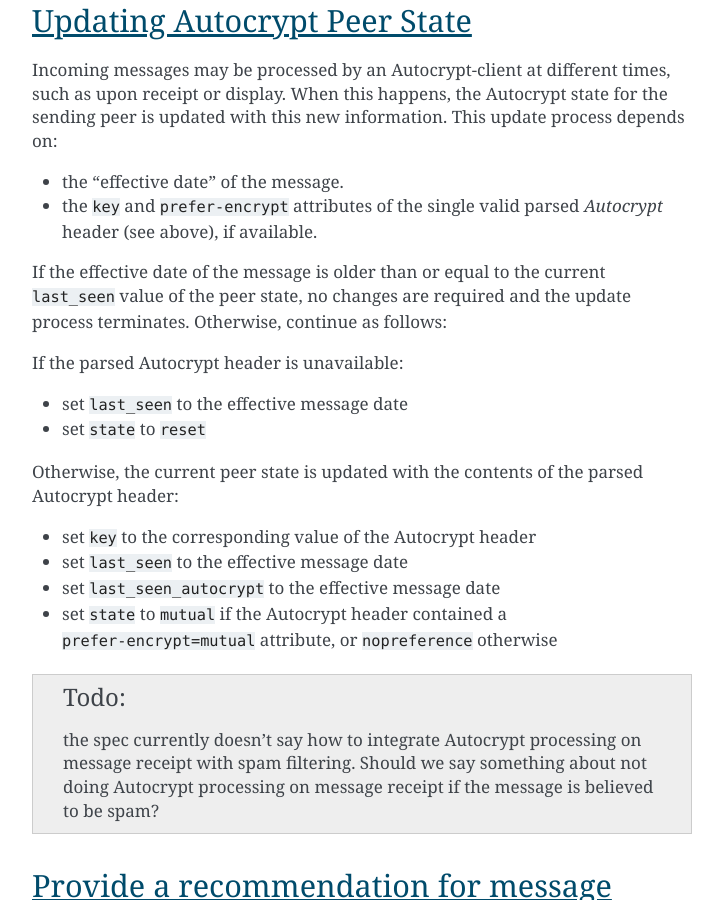
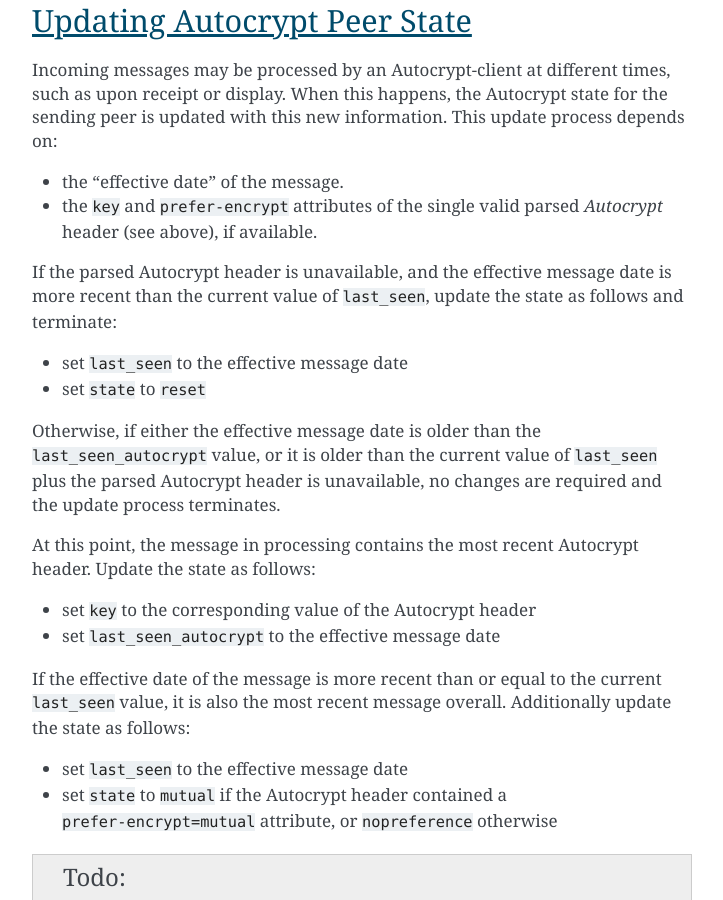
Before and after one commit to autocrypt/autocrypt, a Sphinx documentation site: the page built from doc/level0.rst, in a window 1280 px wide and 900 px high, scrolled down 9039 px. Shown: the whole window, without its empty margins (388-1111 px from the left). Built offline with Sphinx 7.4.7, drawn with Linux system fonts in a browser that asks for light colours.

Commit message:
Handle update case where message is more recent than last_update_autocrypt (fixes #73)
Consider the following 4 messages, which were sent in chronological
order by a single peer. [A] means has a legitimate Autocrypt header, [N]
means no Autocrypt header:

M1[A]
M2[N]
M3[A]
M4[N]
If they are ingested in order sent, then the state for the peer is:

key = M3.key
last_seen = M4.date
last_seen_autocrypt = M3.date
state = reset
But if M3 is ingested after M4, then the state for the peer is:

key = M1.key
last_seen = M4.date
last_seen_autocrypt = M1.date
state = reset
To fix this: nstead of only considering the last_seen
date for the peer during message ingestion, we also need to consider the last_seen_autocrypt.

This should ensure that autocrypt_peer_state is independent of order of message
ingestion.

```diff
--- a/doc/level0.rst
+++ b/doc/level0.rst
@@ -406,21 +406,29 @@
 - the ``key`` and ``prefer-encrypt`` attributes of the single valid
   parsed :mailheader:`Autocrypt` header (see above), if available.
 
-If the effective date of the message is older than or equal to the
-current ``last_seen`` value of the peer state, no changes are required
-and the update process terminates. Otherwise, continue as follows:
-
-If the parsed Autocrypt header is unavailable:
+If the parsed Autocrypt header is unavailable, and the effective
+message date is more recent than the current value of ``last_seen``,
+update the state as follows and terminate:
 
 - set ``last_seen`` to the effective message date
 - set ``state`` to ``reset``
 
-Otherwise, the current peer state is updated with the contents of the
-parsed Autocrypt header:
+Otherwise, if either the effective message date is older than the
+``last_seen_autocrypt`` value, or it is older than the current value
+of ``last_seen`` plus the parsed Autocrypt header is unavailable, no
+changes are required and the update process terminates.
+
+At this point, the message in processing contains the most recent
+Autocrypt header. Update the state as follows:
 
 - set ``key`` to the corresponding value of the Autocrypt header
+- set ``last_seen_autocrypt`` to the effective message date
+
+If the effective date of the message is more recent than or equal to
+the current ``last_seen`` value, it is also the most recent message
+overall. Additionally update the state as follows:
+
 - set ``last_seen`` to the effective message date
-- set ``last_seen_autocrypt`` to the effective message date
 - set ``state`` to ``mutual`` if the Autocrypt header contained a
   ``prefer-encrypt=mutual`` attribute, or ``nopreference`` otherwise
 
```
